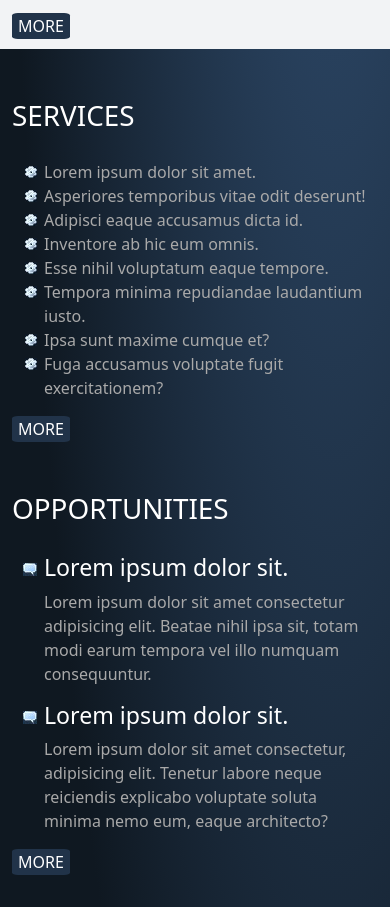
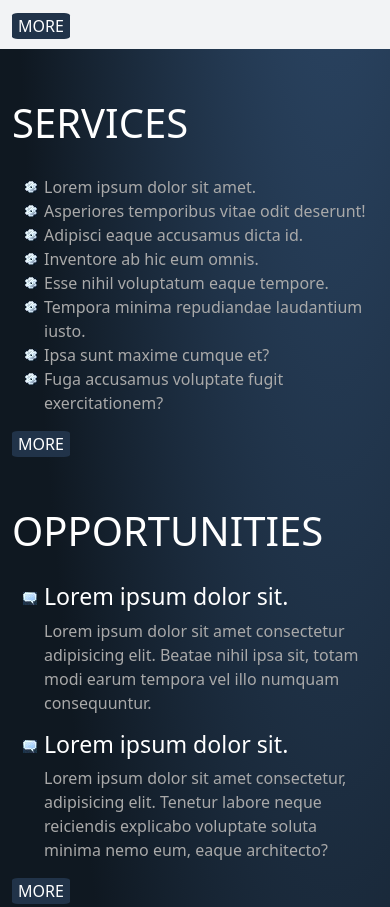
Before and after one commit to CalebStraily/Detroix-Bootstrap, a plain HTML site: page index.html in a window 390 px wide. Shown: the part 1381-2288 px from the top of the page. Drawn offline with Linux system fonts and the light colour scheme.

Commit message:
Service Description h1 Resizing
Added media queries to resize the h1 tags of the service-description container so that the "Opportunities" "News" h1 tags do not overlap each other.

Removed the text-truncate class from the "Opportunities" h1 tag as it is no longer needed.

```diff
--- a/index.html
+++ b/index.html
@@ -254,7 +254,7 @@
                     <div class="opportunities-column col-12 col-xl-4">
                         <div class="row">
                             <div class="opportunities-header col-12">
-                                <h1 class="text-truncate">OPPORTUNITIES</h1>
+                                <h1>OPPORTUNITIES</h1>
                             </div>
                         </div>
                         <div class="row">
--- a/stylesheets/style.css
+++ b/stylesheets/style.css
@@ -194,6 +194,22 @@ body
     margin-top: 50px;
 }
 
+@media (max-width: 1460px)
+{
+    .service-description h1
+    {
+        font-size: 32px;
+    }
+}
+
+@media (max-width: 1200px)
+{
+    .service-description h1
+    {
+        font-size: 40px;
+    }
+}
+
 @media (min-width: 1200px)
 {
     .company-logo
```
